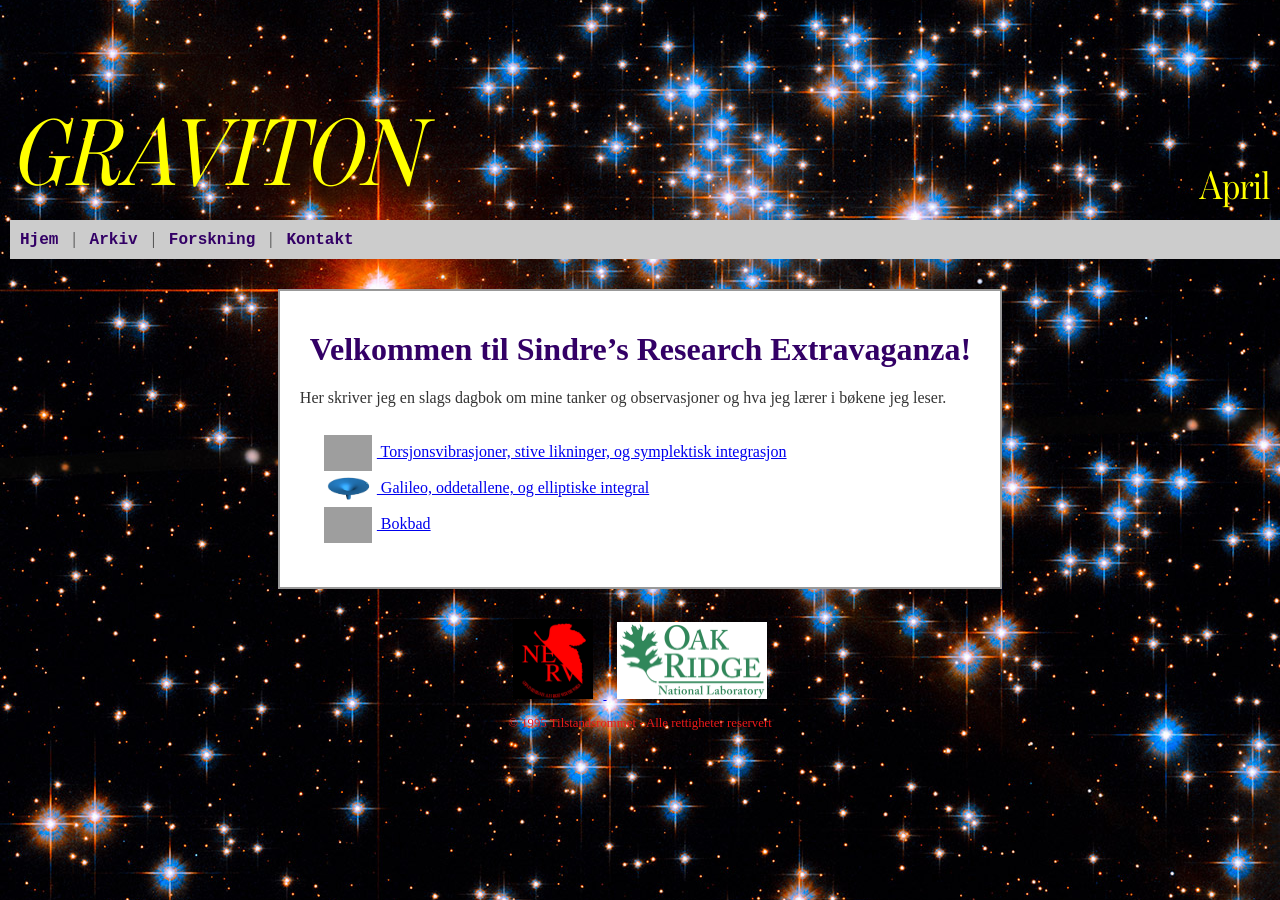
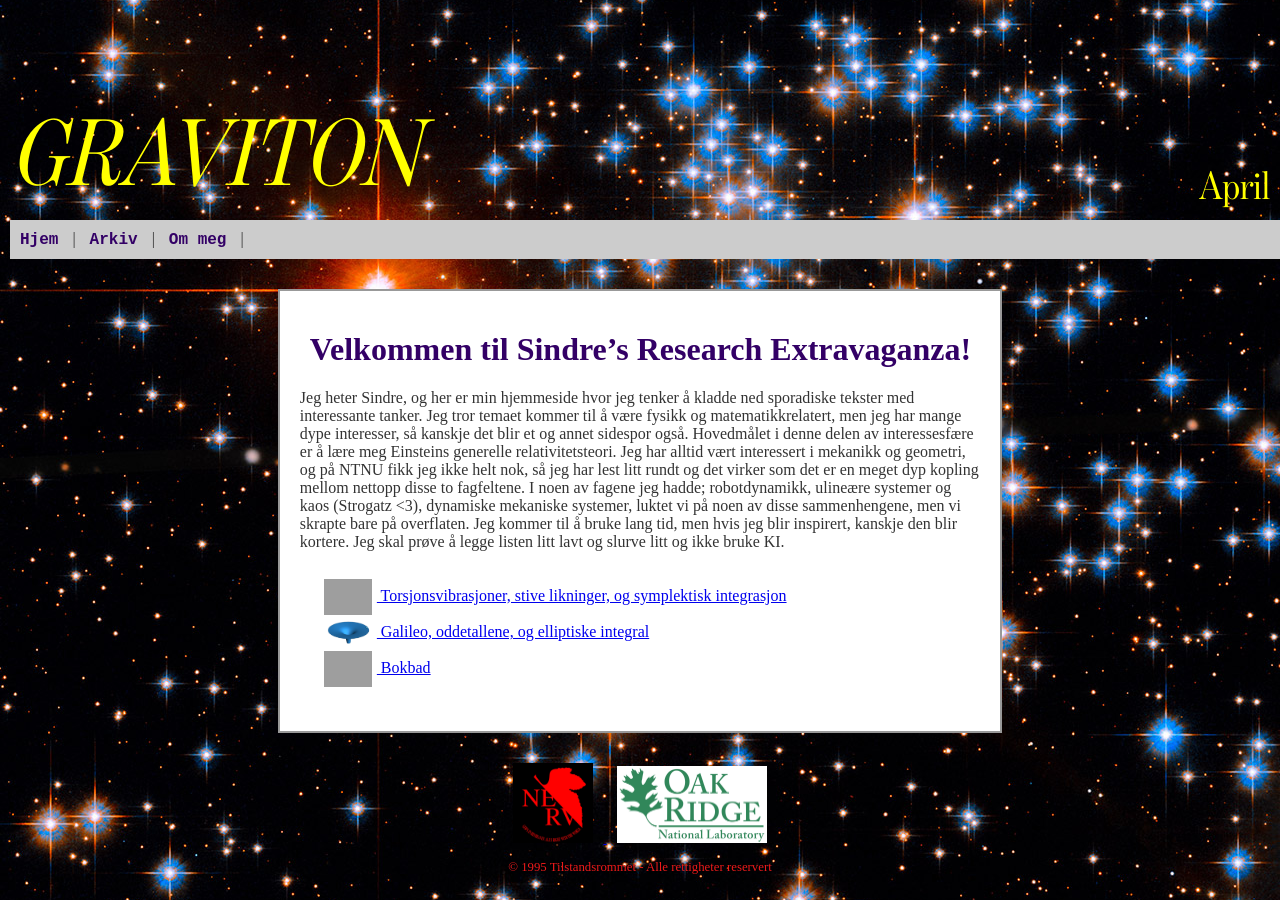
Before and after one commit to Tilstandsrommet/Tilstandsrommet.github.io, a Jekyll site: the page built from index.md, in a window 1280 px wide. Built offline with Jekyll 4.4.1, drawn with Linux system fonts in a browser that asks for light colours; grey boxes are pictures that could not be loaded.

Commit message:
bio, bilder, osv

```diff
--- a/_includes/header.html
+++ b/_includes/header.html
@@ -8,6 +8,5 @@
   <div class="nav">
     <a href="index.html">Hjem</a> |
     <a href="arkiv.html">Arkiv</a> |
-    <a href="#">Forskning</a> |
-    <a href="#">Kontakt</a>
+    <a href="bio.html">Om meg</a> |
   </div>
--- a/index.md
+++ b/index.md
@@ -5,7 +5,9 @@ title: "Forsiden"
 
 # Velkommen til Sindre's Research Extravaganza!
 
-Her skriver jeg en slags dagbok om mine tanker og observasjoner og hva jeg lærer i bøkene jeg leser.
+Jeg heter Sindre, og her er min hjemmeside hvor jeg tenker å kladde ned sporadiske tekster med interessante tanker. Jeg tror temaet kommer til å være fysikk og matematikkrelatert, men jeg har mange dype interesser, så kanskje det blir et og annet sidespor også. Hovedmålet i denne delen av interessesfære er å lære meg Einsteins generelle relativitetsteori. Jeg har alltid vært interessert i mekanikk og geometri, og på NTNU fikk jeg ikke helt nok, så jeg har lest litt rundt og det virker som det er en meget dyp kopling mellom nettopp disse to fagfeltene. I noen av fagene jeg hadde; robotdynamikk, ulineære systemer og kaos (Strogatz <3), dynamiske mekaniske systemer, luktet vi på noen av disse sammenhengene, men vi skrapte bare på overflaten. Jeg kommer til å bruke lang tid, men hvis jeg blir inspirert, kanskje den blir kortere. Jeg skal prøve å legge listen litt lavt og slurve litt og ikke bruke KI.
+
+
 - [<img src="icons/Riemanifold.png" class="icon" alt="ikon"> Torsjonsvibrasjoner, stive likninger, og symplektisk integrasjon](symplektisk.html)
 - [<img src="icons/Gravity_well.gif" class="icon" alt="ikon"> Galileo, oddetallene, og elliptiske integral](galileo.html)
 - [<img src="icons/book2.gif" class="icon" alt="ikon"> Bokbad](bokbad.html)
```
Also changed, not shown: bio.md (added, +17 -0 lines), bokbad.md (+1 -1 lines), galileo.md (+2 -3 lines), symplektisk.md (+1 -0 lines), 4 other files.
